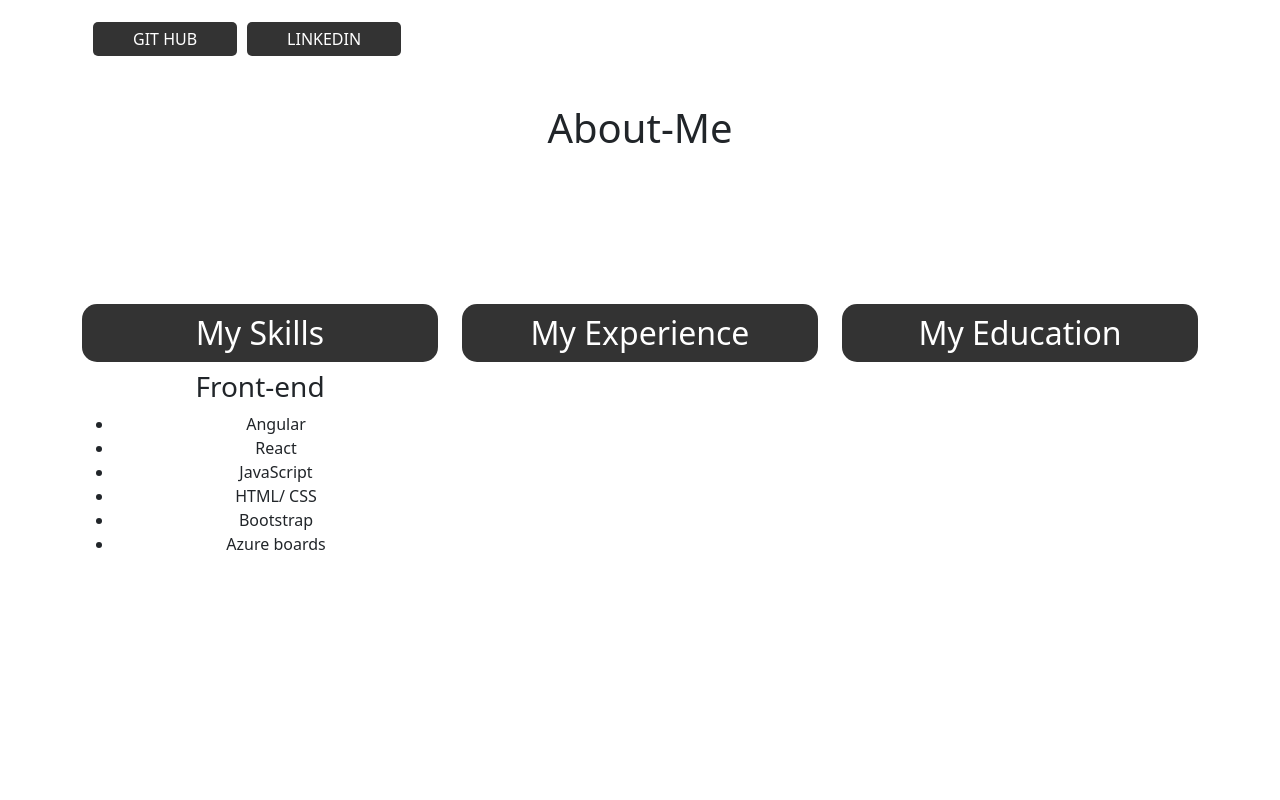
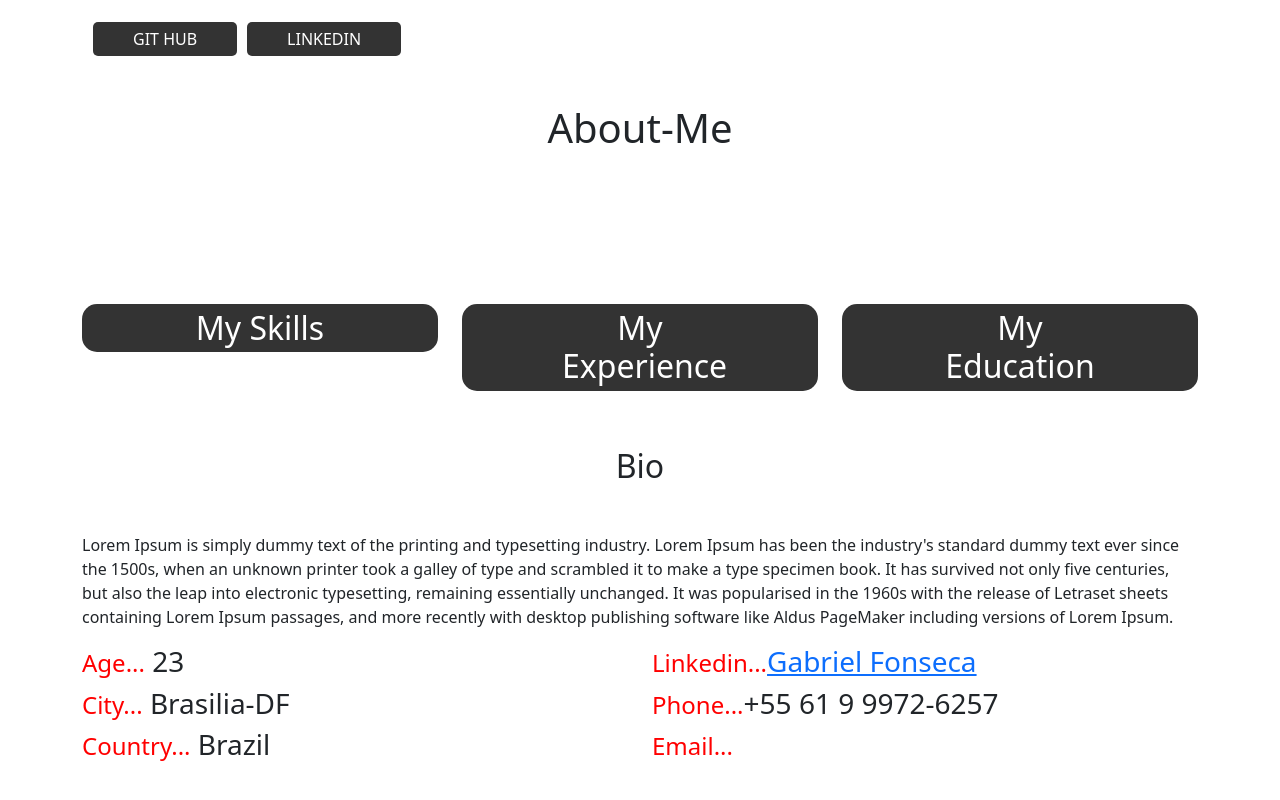
Before and after one commit to Gitgabrielhub/CV-web, an Angular app: page / in a window 1280 px wide. Shown: the part 603-1403 px from the top of the page. Before the commit the page ends 1175 px from the top, so only its background shows below. Built offline with nearby package versions, Linux system fonts and the light colour scheme.

Commit message:
Curriculo profissional

```diff
--- a/src/app/componentes/home/home.component.css
+++ b/src/app/componentes/home/home.component.css
@@ -73,7 +73,7 @@
     margin-left: 10px;
 }
 .text-content{
-    padding: 10px 20px;
+    padding: 5px 100px;
     background-color: #333;
     color: #fff;
     transition: all 0.3s ease;
@@ -83,3 +83,51 @@
     background-color: #fff;
     color: #333;
 }
+.row .col ul li{
+    list-style: none;
+    text-align: left;
+    font-size: 1.3rem;
+}
+.lineVertical{
+    width: 1px;
+    height: 100px;
+    background-color: #333;
+
+}
+#lineVertical{
+    background-color: aqua;
+    display: flex;
+    justify-content: end;
+}
+.list ul li{
+    list-style: none ;
+
+}
+
+.botton{
+    margin-bottom: -5px;
+
+}
+.text-start li{
+
+    text-align: left;
+    font-size: 1.3rem;
+}
+@media  (max-width: 320px) {
+    ul li{
+        display: flex;
+        justify-content: center;
+    }
+
+}
+.textRed{
+    color: red;
+}
+h3 .textRed{
+    font-size: 1.5rem;
+}
+.alin{
+    display: flex;
+    flex-direction: column;
+    justify-content: center;
+}
--- a/src/app/componentes/home/home.component.html
+++ b/src/app/componentes/home/home.component.html
@@ -54,10 +54,11 @@
         </div>
         <div class="col-sm-12 col-md-12 col-lg-12 col-xl-12 col-xxl-12 mt-5">
             <div class="row mt-5 text-center">
-                <div class="col-4">
-                    <h2 class="text-content" >My Skills</h2>
+                <div class="col-sm-12 col-md-6 col-lg-4 col-xl-4 col-xxl-4 borderLine">
+                    <h2 class="text-content" (click)="mutateContent()" >My Skills</h2>
+
                     <div class="row mt-2">
-                        <div class="col">
+                        <div class="col" *ngIf="content1">
                             <h3>Front-end</h3>
                             <ul>
                                 <li>Angular</li>
@@ -70,15 +71,69 @@
                         </div>
                     </div>
                 </div>
-                <div class="col-4">
-                    <h2 class="text-content" >My Experience</h2>
+                <div class=" col-sm-12 col-md-6 col-lg-4 col-xl-4 col-xxl-4 borderLine">
+                    <h2 class="text-content" (click)="mutateContent2()" >My Experience</h2>
+                    <div class="row  mt-2" *ngIf="content2">
+                        <div class="col-11">
+                            <div class="row list">
+                                <h3 class="text-center" >
+                                    SEST SENAT-DEX
+                                </h3>
+                                <ul class="text-start">
+                                    <li> 08/2023 </li>
+                                    <li class="botton">.</li>
+                                    <li class="botton">.</li>
+                                    <li class="botton">.</li>
+                                    <li class="botton">.</li>
+                                    <li>End - 06/2024</li>
+                                </ul>
+                            </div>
+                        </div>
+                    </div>
                 </div>
-                <div class="col-4">
-                    <h2 class="text-content" >My Education</h2>
+                <div class=" col-sm-12 col-md-6 col-lg-4 col-xl-4 col-xxl-4 borderLine">
+                    <h2 class="text-content" (click)="mutateContent3()" >My Education</h2>
+                    <div class="row  mt-2" *ngIf="content3">
+                        <div class="col-11">
+                            <div class="row list">
+                                <ul class="text-start">
+                                    <h3 class="text-center">SENAC</h3>
+                                    <h4 class="text-center">Analise e Desenvolvimento de Sistemas</h4>
+                                    <li>08/2023 </li>
+                                    <li class="botton">.</li>
+                                    <li class="botton">.</li>
+                                    <li class="botton">.</li>
+                                    <li class="botton">.</li>
+                                    <li>End - 06/2024</li>
+                                </ul>
+                            </div>
+                        </div>
+                    </div>
                 </div>
             </div>
         </div>
-
+    </div>
+</div>
+<div class="container mt-5 mb-5">
+    <h2 class="text-center mt-5 mb-5">Bio</h2>
+    <div class="row mt-5 mb-5">
+        <div class="col-12">
+            <p>Lorem Ipsum is simply dummy text of the printing and typesetting industry. Lorem Ipsum has been the industry's standard dummy text ever since the 1500s, when an unknown printer took a galley of type and scrambled it to make a type specimen book. It has survived not only five centuries, but also the leap into electronic typesetting, remaining essentially unchanged. It was popularised in the 1960s with the release of Letraset sheets containing Lorem Ipsum passages, and more recently with desktop publishing software like Aldus PageMaker including versions of Lorem Ipsum.</p>
+        </div>
+        <div class="col-6 alin">
+            <div>
+                <h3><span class="textRed">Age...</span> 23</h3>
+                <h3><span class="textRed">City...</span> Brasilia-DF</h3>
+                <h3><span class="textRed">Country...</span> Brazil</h3>
+            </div>
+        </div>
+        <div class="col-6 alin">
+            <div>
+                <h3><span class="textRed">Linkedin...</span> <a target="_blank" href="https://www.linkedin.com/in/gabriel-fonseca-7a67441a1">Gabriel Fonseca</a></h3>
+                <h3><span class="textRed">Phone...</span>+55 61 9 9972-6257 </h3>
+                <h3><span class="textRed">Email...</span> </h3>
+            </div>
+        </div>
 
     </div>
 </div>
--- a/src/app/componentes/home/home.component.ts
+++ b/src/app/componentes/home/home.component.ts
@@ -1,17 +1,29 @@
+import { CommonModule } from '@angular/common';
 import { Component } from '@angular/core';
+
 
 @Component({
   selector: 'app-home',
-  imports: [],
+  imports: [CommonModule],
   templateUrl: './home.component.html',
   styleUrl: './home.component.css'
 })
 export class HomeComponent {
 
-  content:boolean = false;
+  content1:boolean = false;
+  content2:boolean = false;
+  content3:boolean = false;
 
   mutateContent(){
-    this.content = !this.content
+    this.content1 = !this.content1
+
+  }
+  mutateContent2(){
+    this.content2= !this.content2
+
+  }
+  mutateContent3(){
+    this.content3 = !this.content3
 
   }
 
```
